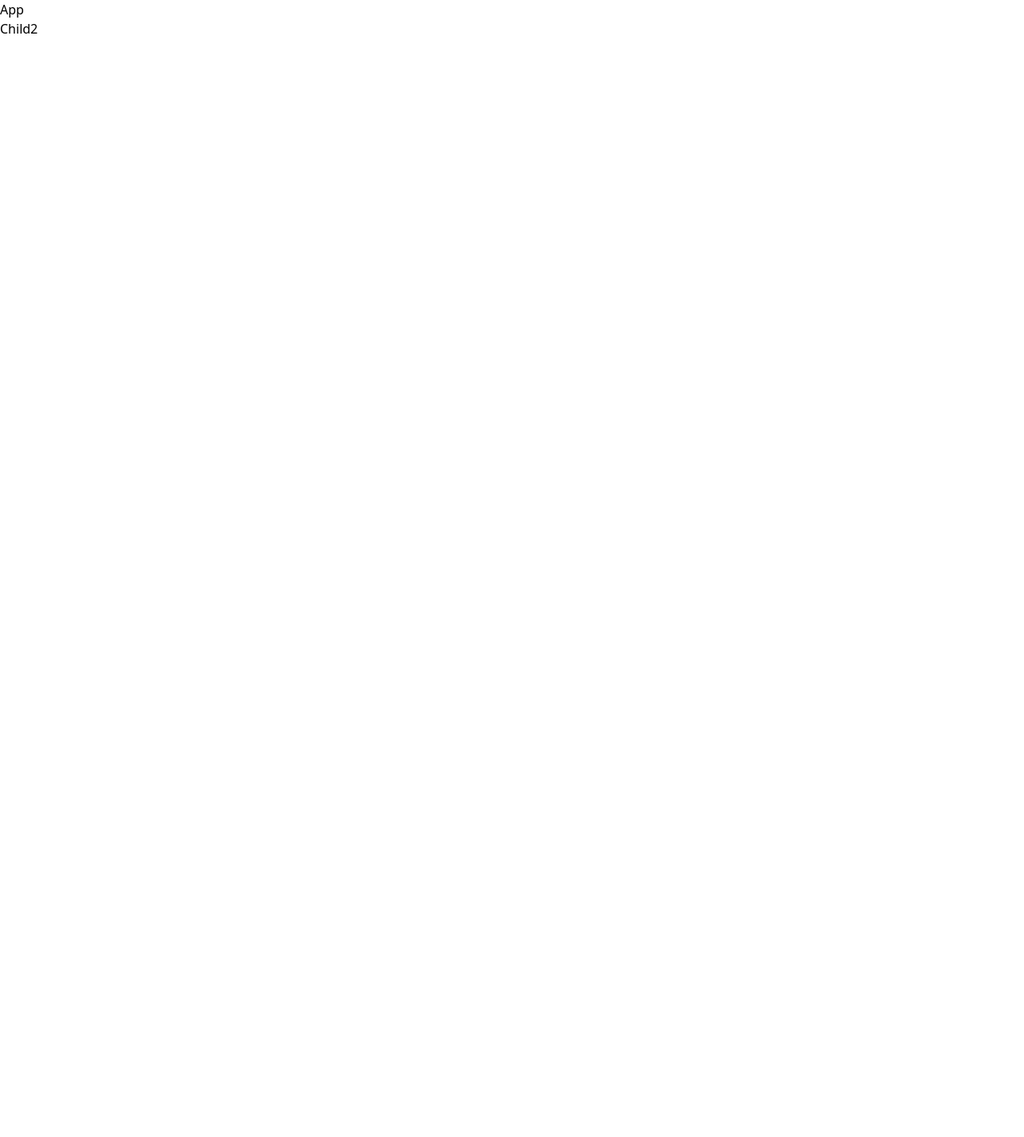
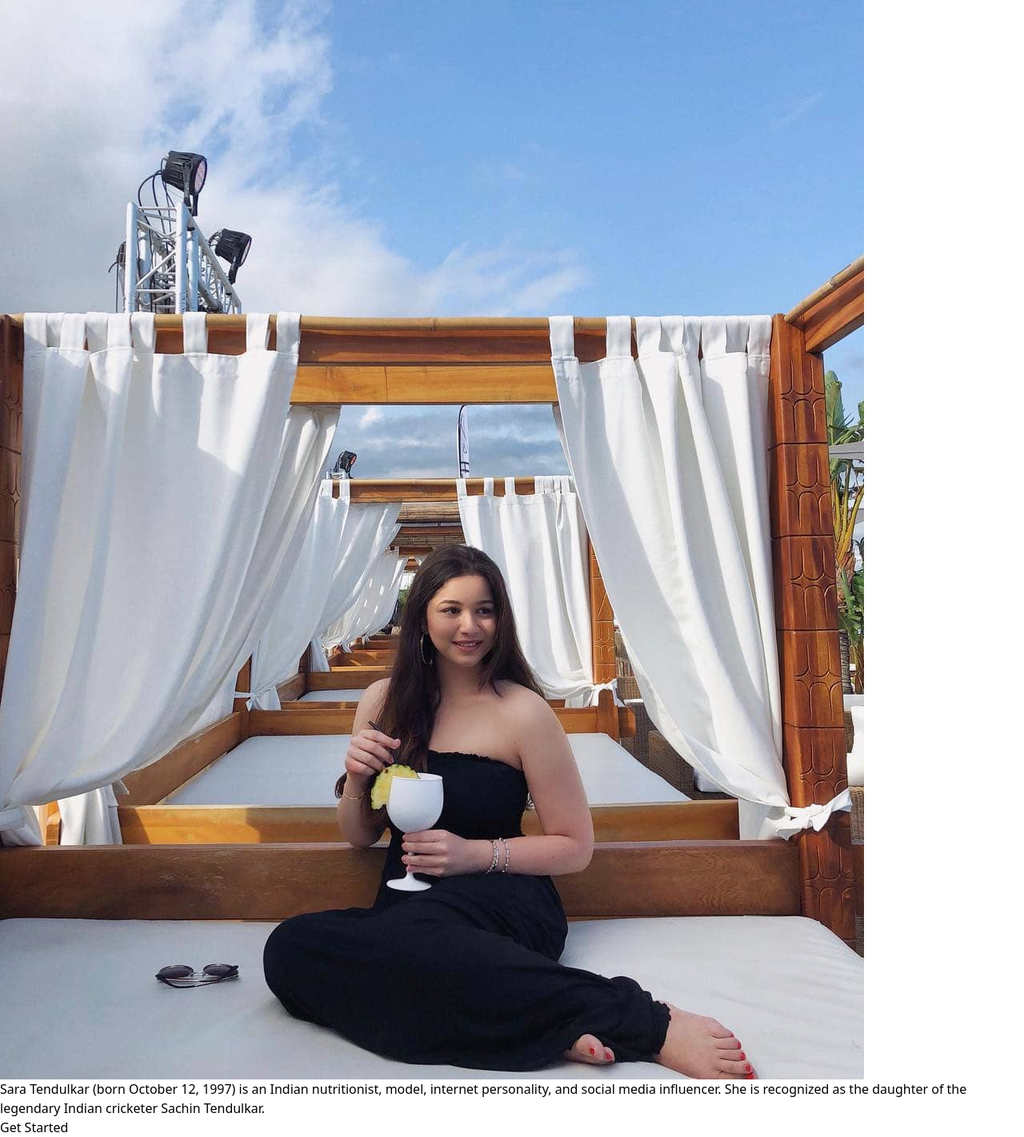
Before and after one commit to yuvrajkori29/ReactPrac, a React (Vite) app in the folder prac/: page / in a window 1280 px wide. Shown: the whole page at 80% size. Before the commit the page ends 800 px from the top, so only its background shows below. Built offline with nearby package versions, Linux system fonts and the light colour scheme.

Commit message:
routerBasic

```diff
--- a/prac/src/App.jsx
+++ b/prac/src/App.jsx
@@ -1,20 +1,22 @@
-import { useContext } from "react"
-import { context } from "./MyContext"
-import Child2 from "./Components/PropsDrillinng/Child2";
+import Home from "./RouterComponents/Home";
+import LandingPage from "./RouterComponents/LandingPage";
+import {RouterProvider,createBrowserRouter} from 'react-router-dom';
 
-
-
-
+const first = createBrowserRouter([
+     {
+      path : "/" ,
+      element:  <LandingPage/>
+     },
+     {
+      path : "/home" ,
+      element:  <Home/>
+     }
+]);
 
 const App = () => {
-  const first  = useContext(context);
-  console.log(first);
   return (
-    <div>App
-    <Child2/>
-    </div>
-
+    <RouterProvider router={first}></RouterProvider>
   )
 }
 
-export default App
+export default App;
--- /dev/null
+++ b/prac/src/RouterComponents/Home.jsx
@@ -0,0 +1,9 @@
+
+
+const Home = () => {
+  return (
+    <div>Home</div>
+  )
+}
+
+export default Home
--- /dev/null
+++ b/prac/src/RouterComponents/LandingPage.jsx
@@ -0,0 +1,34 @@
+import { Link } from "react-router-dom"
+
+const LandingPage = () => {
+  return (
+  <>
+    {/* <h1 className="mb-4">Landing Page</h1>
+    */}
+
+
+   <div>
+      <section className="flex w-[100vw] h-[100vh]">
+         <div>
+            <img className="w-[100vw] h-[100vh]" src="\src\assets\wp9839194.jpg" ></img>
+         </div>
+         <div className="p-4 ">
+            <p >Sara Tendulkar (born October 12, 1997) is an Indian nutritionist, model, internet personality,
+             and social media influencer. She is recognized as the daughter of the legendary Indian cricketer Sachin Tendulkar.</p>
+
+            <p>
+
+            </p>
+             <p>     <Link to={'/home'} className="bg-blue-400 py-1 px-4 rounded-md" >Get Started </Link>  </p>
+
+         </div>
+
+      </section>
+   </div>
+
+</>
+
+  )
+}
+
+export default LandingPage
--- a/prac/src/main.jsx
+++ b/prac/src/main.jsx
@@ -2,10 +2,10 @@
 import ReactDOM from 'react-dom/client'
 import App from './App.jsx'
 import './index.css'
-import MyContext from './MyContext.jsx'
+
 
 ReactDOM.createRoot(document.getElementById('root')).render(
-  <MyContext>
+  <>
     <App />
-  </MyContext>,
+  </>,
 )
```
Also changed, not shown: prac/src/RouterComponents/Aside.jsx (added, +9 -0 lines), prac/src/RouterComponents/Contact.jsx (added, +9 -0 lines), prac/src/RouterComponents/Footer.jsx (added, +9 -0 lines), prac/src/RouterComponents/Header.jsx (added, +9 -0 lines), prac/src/RouterComponents/HomeMain.jsx (added, +8 -0 lines), prac/src/RouterComponents/HomePage.jsx (added, +9 -0 lines), prac/src/RouterComponents/About.jsx (added), prac/src/RouterComponents/Career.jsx (added), prac/src/assets/wp9839194.jpg (added).
